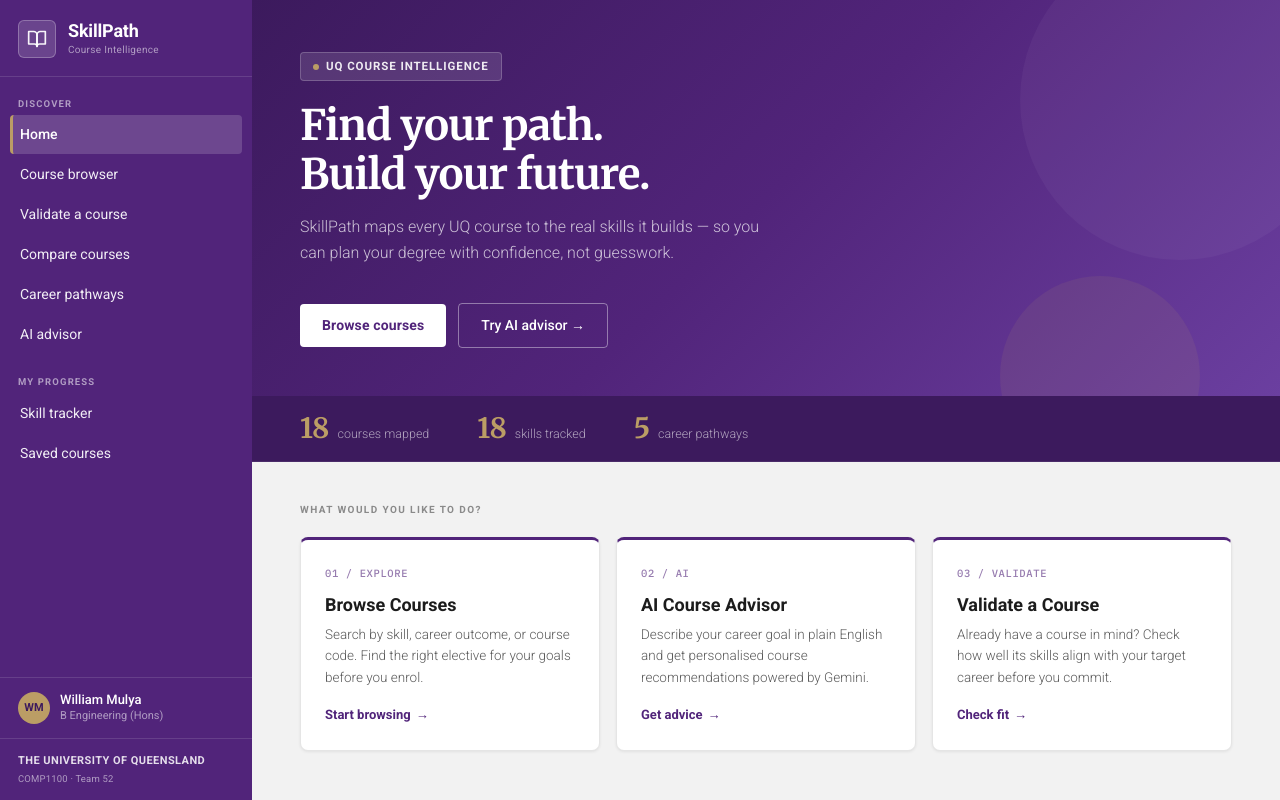
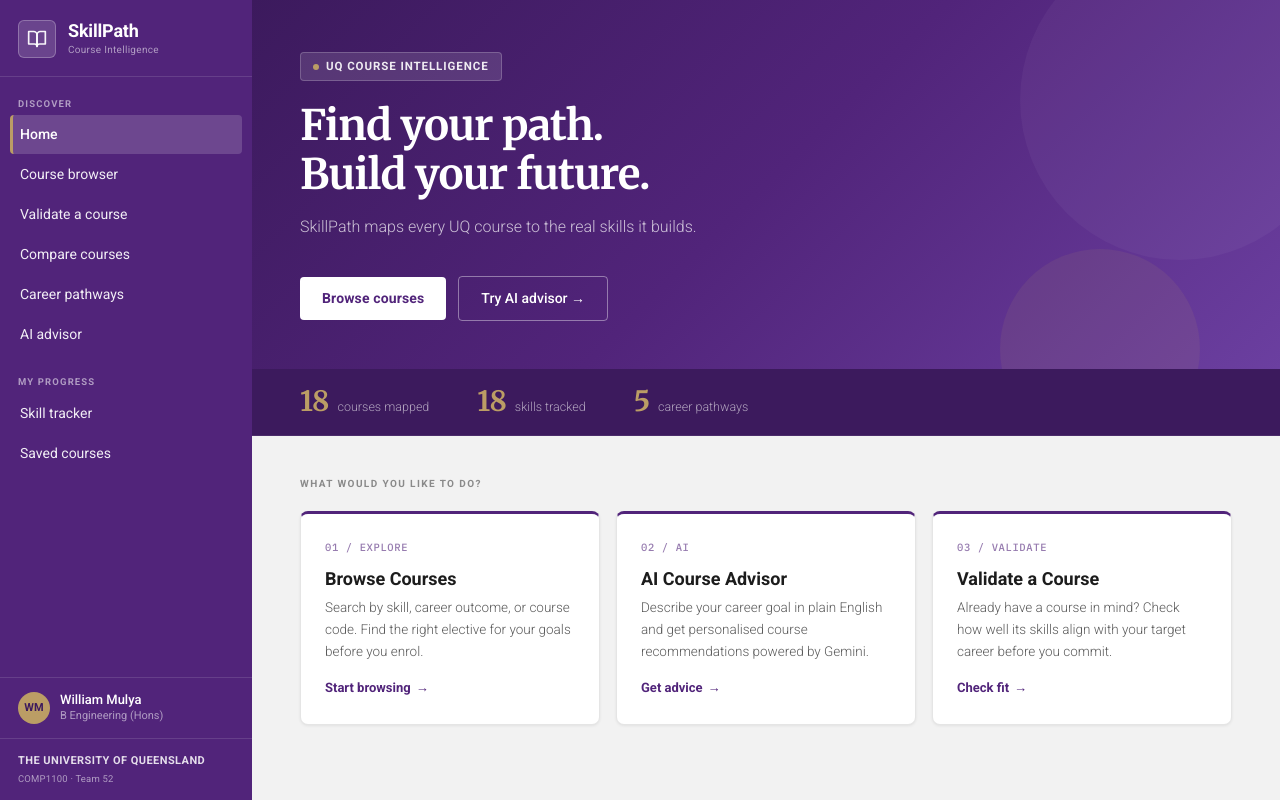
Before and after one commit to COMP1100-2026-s1/52_Richard, a Django app: page / in a window 1280 px wide. Run offline with Django 5.2, Linux system fonts and the light colour scheme; data comes from the database, SQL or seed files in the repository.

Commit message:
Refine the hompage message
Change the "SkillPath maps every UQ course to the real skills it builds
- so you can plan your degree with confidence, not guesswork." to
"SkillPath maps every UQ course to the real skills it builds."

```diff
--- a/SkillPath/templates/SkillPath/index.html
+++ b/SkillPath/templates/SkillPath/index.html
@@ -236,7 +236,7 @@
     UQ Course Intelligence
   </div>
   <h1>Find your path.<br>Build your future.</h1>
-  <p class="home-hero-sub">SkillPath maps every UQ course to the real skills it builds — so you can plan your degree with confidence, not guesswork.</p>
+  <p class="home-hero-sub">SkillPath maps every UQ course to the real skills it builds. </p>
   <div class="home-hero-actions">
     <a href="/courses/" class="hero-btn-primary">Browse courses</a>
     <a href="/advisor/" class="hero-btn-ghost">Try AI advisor →</a>
```
